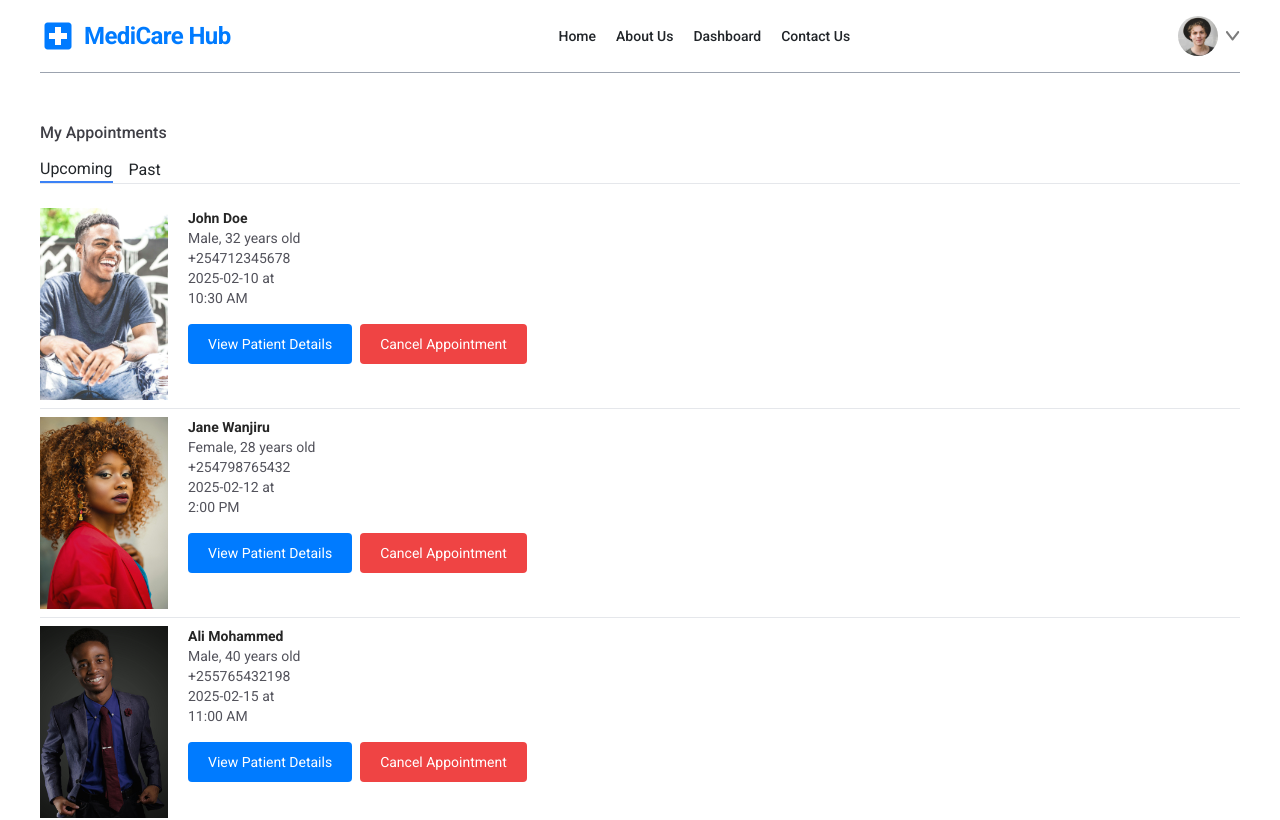
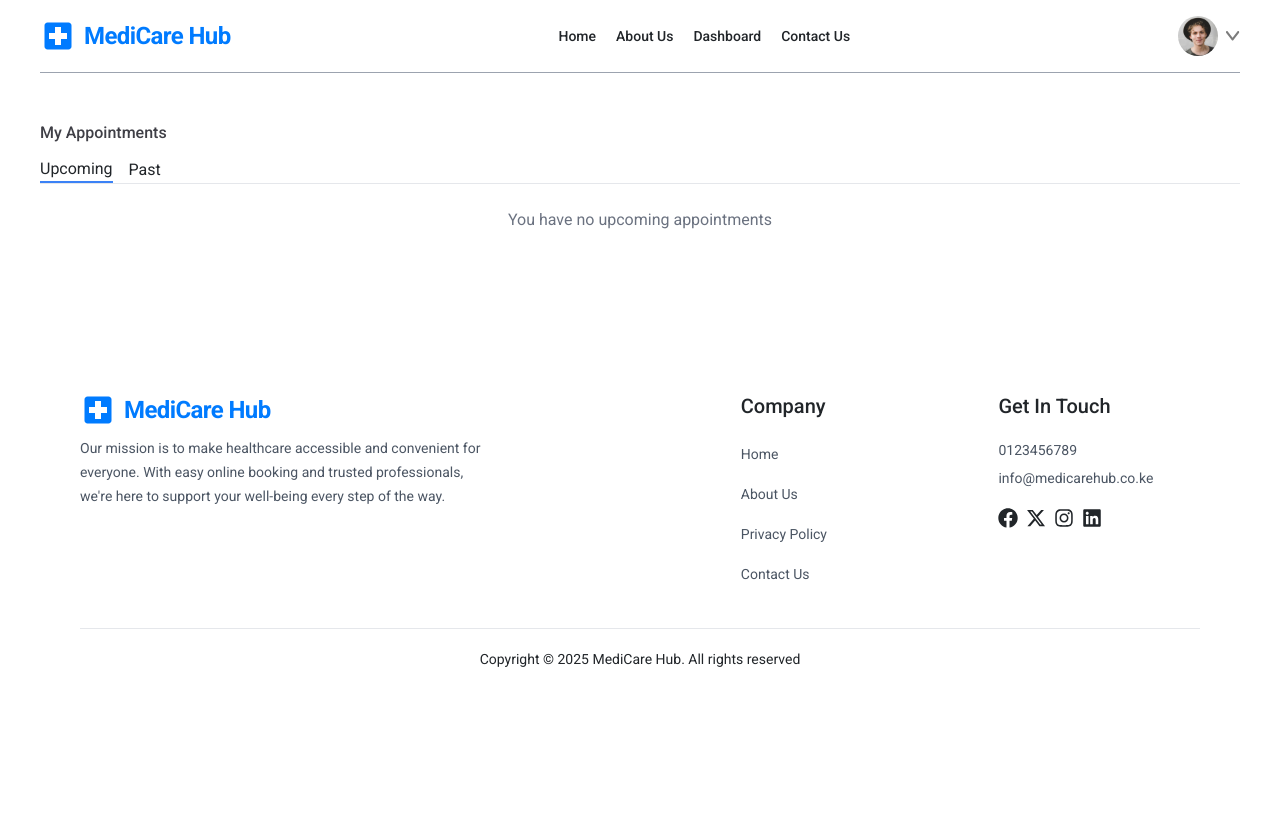
Before and after one commit to briansimiyuj/doctor-appointment-app, a React (Vite) app: page /bookings in a window 1280 px wide. Shown: the top 820 px of the page. Built offline with nearby package versions, Linux system fonts and the light colour scheme; a web font is replaced by a local one.

Commit message:
feat: Implement render functions for past and upcoming appointments

```diff
--- a/src/assets/types/AppointmentType.ts
+++ b/src/assets/types/AppointmentType.ts
@@ -1,20 +1,11 @@
+import { AppointedDoctorType } from "./AppointedDoctorType"
+import { AppointedPatientType } from "./AppointedPatientType"
+
 export  interface AppointmentType{
 
-    patient:{
+    patient: AppointedPatientType
 
-        _id: string
-        name: string
-        image: string
-
-    }
-
-    doctor:{
-
-        _id: string
-        name: string
-        image: string
-
-    }
+    doctor: AppointedDoctorType
 
     _id: string
     date: string
--- a/src/pages/MyAppointmentsPage.tsx
+++ b/src/pages/MyAppointmentsPage.tsx
@@ -1,19 +1,43 @@
 import AppointmentCard from "../components/Appointments/AppointmentCard"
-import { AppointedDoctorType } from "../assets/types/AppointedDoctorType"
-import { BookingContext } from "../context/BookingContext"
 import { useContext } from "react"
 import { LoginContext } from "../context/LoginContext"
 import NotFoundPage from "./NotFoundPage"
-import { AppointedPatientType } from "../assets/types/AppointedPatientType"
 import PatientAppointmentCard from "../components/Appointments/PatientAppointmentCard"
 import TabSelectorButtons from "../components/Appointments/TabSelectorButtons"
+import { AppointmentsContext } from "../context/AppointmentContext"
 
 const MyAppointmentsPage: React.FC = ()=>{
 
-    const { appointedDoctors, appointedPatients } = useContext(BookingContext),
+    const { activeTab,  pastAppointments, upcomingAppointments } = useContext(AppointmentsContext),
           loginContext = useContext(LoginContext),
           isAuthenticated = loginContext?.isAuthenticated,
           userType = loginContext?.userType
+
+    const renderAppointments = () =>{
+
+        const data = activeTab === "upcoming" ? upcomingAppointments : pastAppointments
+
+        if(data.length === 0){
+
+            return <p className="text-center text-gray-500">You have no {activeTab} appointments</p>
+
+        }
+
+        return data.map((appointment, index) =>(
+
+            userType === "patient" ?(
+
+                <AppointmentCard key={index} doctor={appointment.doctor}/>
+
+            ):(
+
+                <PatientAppointmentCard key={index} patient={appointment.patient}/>
+
+            )
+
+        ))
+
+    }
 
     return(
 
@@ -29,42 +53,7 @@ const MyAppointmentsPage: React.FC = ()=>{
 
                         <TabSelectorButtons/>
 
-                        {
-
-                            userType === "patient" ?(
-
-                                appointedDoctors && appointedDoctors.length > 0 ?(
-
-                                    appointedDoctors.map((doctor: AppointedDoctorType, index: number) =>(
-
-                                        <AppointmentCard doctor={doctor} key={index}/>
-
-                                    ))
-
-                                ):(
-
-                                    <p className="text-center text-gray-500">You have no appointments</p>
-
-                                )
-
-                            ):(
-
-                                appointedPatients && appointedPatients.length > 0 ?(
-
-                                    appointedPatients.map((patient: AppointedPatientType, index: number) =>(
-
-                                        <PatientAppointmentCard key={index} patient={patient}/>
-
-                                    ))
-
-                                ):(
-
-                                    <p className="text-center text-gray-500">You have no appointments</p>
-                                )
-
-                            )
-
-                        }
+                        <div className="mt-6">{renderAppointments()}</div>
 
                     </>
 
```
Also changed, not shown: 1 other file (tests, documents, lock files or other folders).
